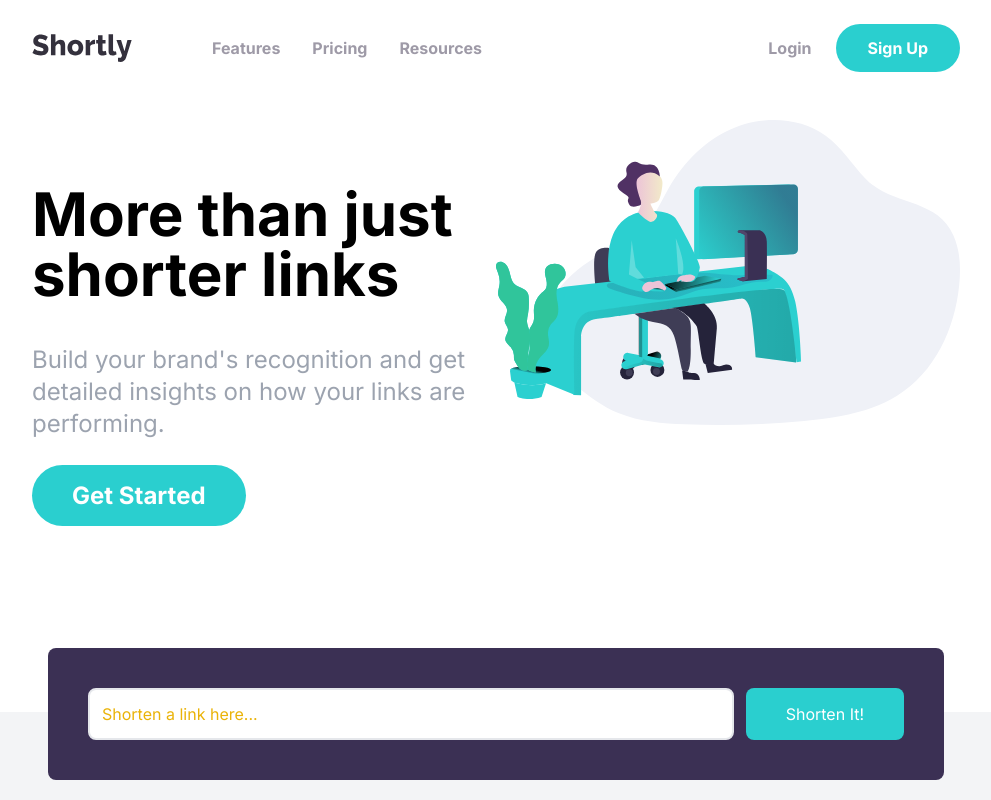
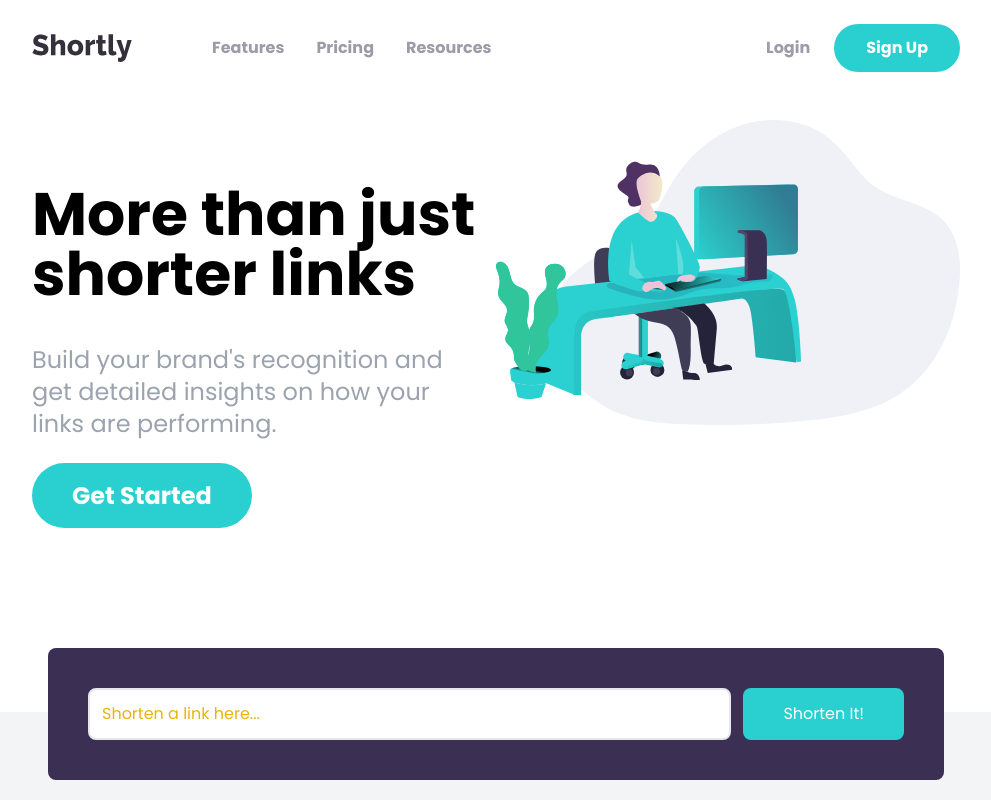
Before and after one commit to bryanbuitrago/shortly, a Next.js app: page / in a window 1280 px wide. Shown: the top 800 px of the page, without its empty margins (144-1135 px from the left). Built offline with nearby package versions, Linux system fonts and the light colour scheme.

Commit message:
Update font.

```diff
--- a/src/app/layout.js
+++ b/src/app/layout.js
@@ -1,7 +1,11 @@
-import { Inter } from 'next/font/google';
+import { Poppins } from 'next/font/google';
 import './globals.css';
 
-const inter = Inter({ subsets: ['latin'] });
+const poppins = Poppins({
+  sans: ['Poppins', 'sans-serif'],
+  subsets: ['latin'],
+  weight: ['400', '500', '600', '700', '800', '900'],
+});
 
 export const metadata = {
   title: 'Shortly - URL Shortener',
@@ -12,7 +16,7 @@
 export default function RootLayout({ children }) {
   return (
     <html lang='en'>
-      <body className={inter.className}>{children}</body>
+      <body className={poppins.className}>{children}</body>
     </html>
   );
 }
```
